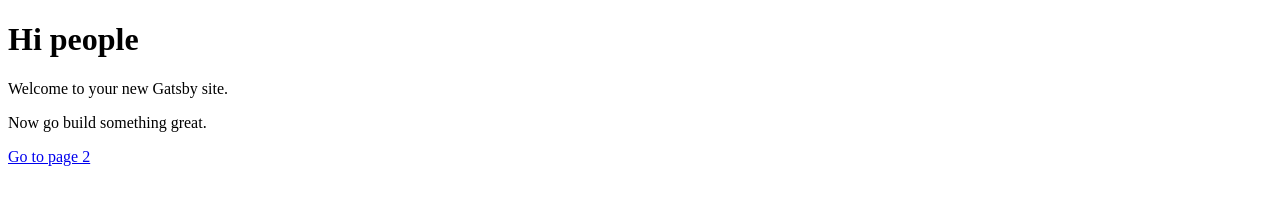
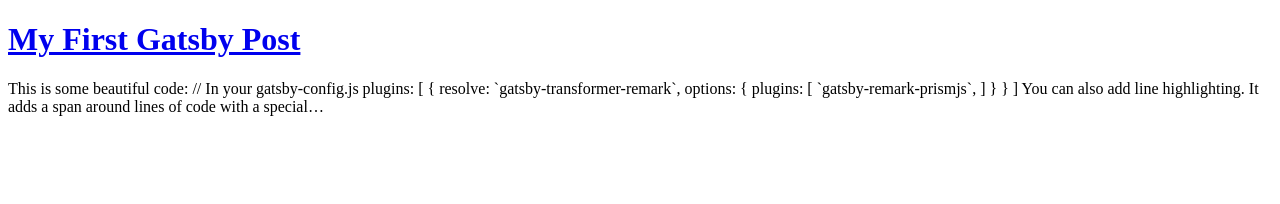
Before and after one commit to petercunha/gatsby-starter-bootstrap, a Gatsby site: page / in a window 1280 px wide. Built offline with nearby package versions, Linux system fonts and the light colour scheme; Gatsby itself is replaced by a stand-in of ours.

Commit message:
init: List posts

```diff
--- a/src/pages/index.js
+++ b/src/pages/index.js
@@ -1,12 +1,45 @@
-import React from 'react'
-import Link from 'gatsby-link'
+import React from 'react';
+import Link from 'gatsby-link';
+import Helmet from 'react-helmet';
 
-const IndexPage = () =>
-  <div>
-    <h1>Hi people</h1>
-    <p>Welcome to your new Gatsby site.</p>
-    <p>Now go build something great.</p>
-    <Link to="/page-2/">Go to page 2</Link>
-  </div>
+// import '../css/index.css'; // add some style if you want!
 
-export default IndexPage
+export default function Index({
+  data
+}) {
+  const { edges: posts } = data.allMarkdownRemark;
+  return (
+    <div className="blog-posts">
+      {posts
+        .filter(post => post.node.frontmatter.title.length > 0)
+        .map(({ node: post }) => {
+          return (
+            <div className="blog-post-preview" key={post.id}>
+              <h1>
+                <Link to={post.frontmatter.path}>{post.frontmatter.title}</Link>
+              </h1>
+              <p>{post.excerpt}</p>
+            </div>
+          );
+        })}
+    </div>
+  );
+}
+
+export const pageQuery = graphql`
+  query IndexQuery {
+    allMarkdownRemark(sort: { order: DESC, fields: [frontmatter___date] }) {
+      edges {
+        node {
+          excerpt(pruneLength: 250)
+          id
+          frontmatter {
+            title
+            date(formatString: "MMMM DD, YYYY")
+            path
+          }
+        }
+      }
+    }
+  }
+`;
```
